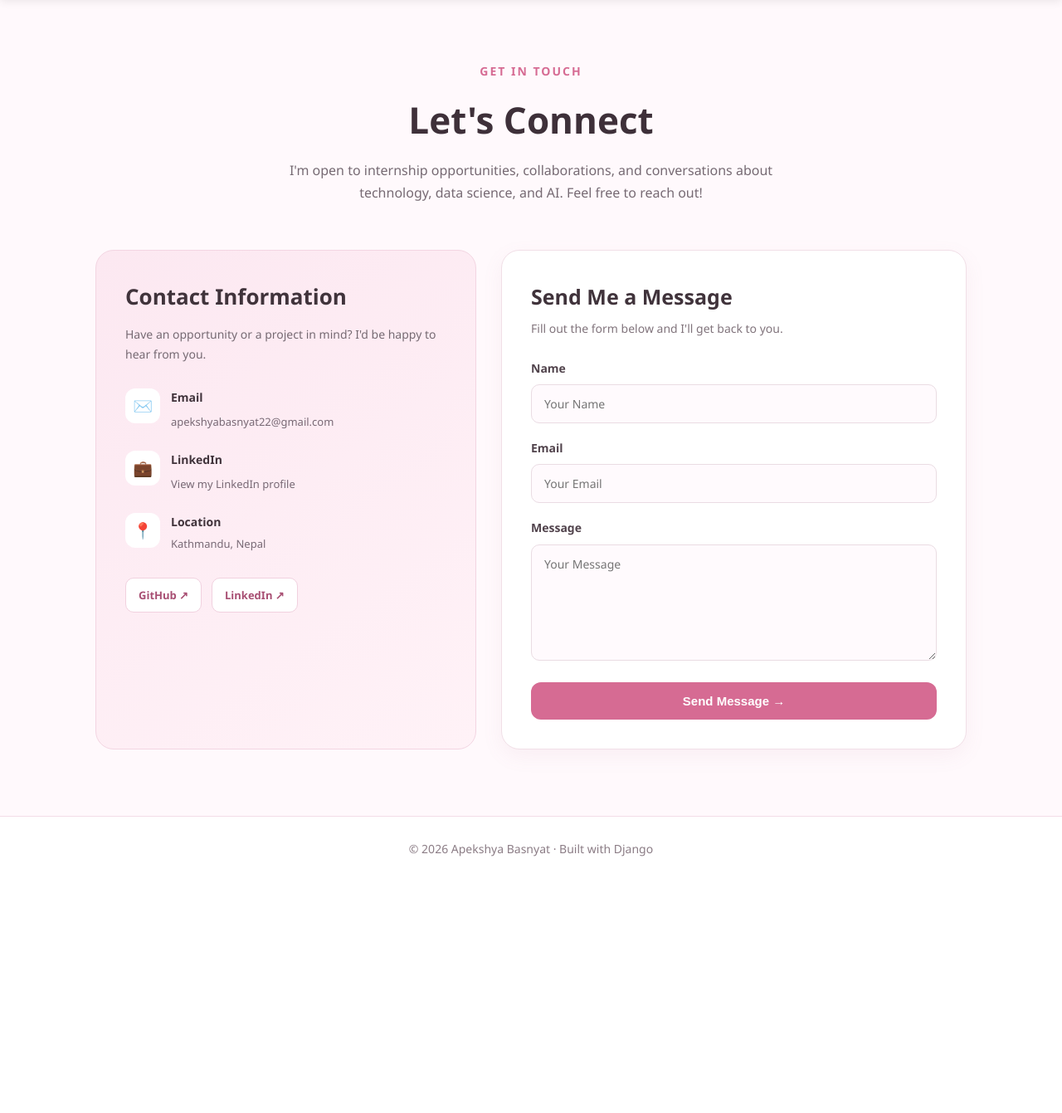
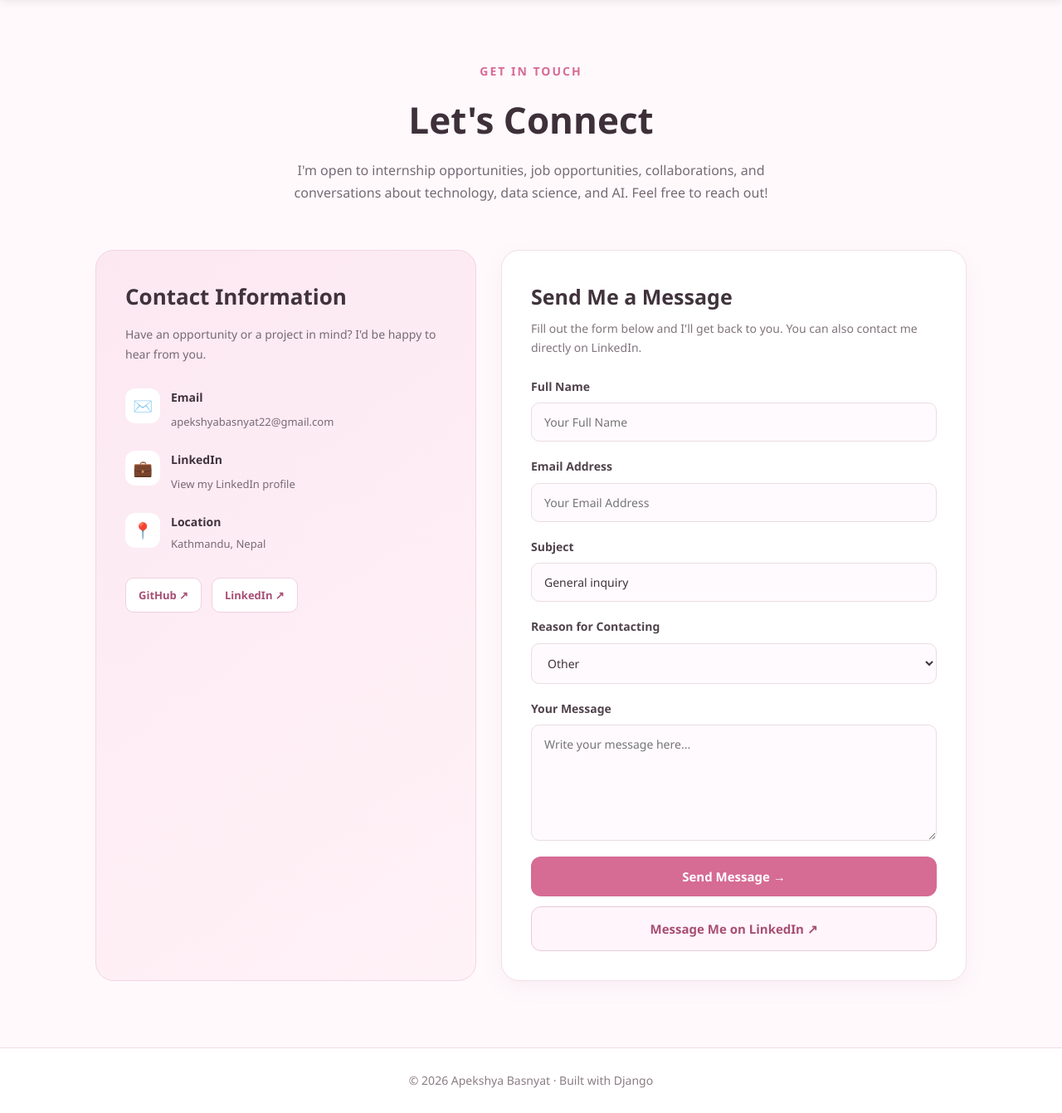
Before and after one commit to apekshyabasnyat22-design/Portfolio, a Django app: page /contact/ in a window 1280 px wide. Shown: the part 79-1420 px from the top of the page at 83% size. Before the commit the page ends 1111 px from the top, so only its background shows below. Run offline with Django 5.2, Linux system fonts and the light colour scheme.

Commit message:
Improve contact form and page design

```diff
--- a/portfolio/forms.py
+++ b/portfolio/forms.py
@@ -5,23 +5,45 @@ from .models import ContactMessage
 class ContactForm(forms.ModelForm):
     class Meta:
         model = ContactMessage
-        fields = ['name', 'email', 'message']
+        fields = [
+            'name',
+            'email',
+            'subject',
+            'reason',
+            'message',
+        ]
 
         widgets = {
-            'name': forms.TextInput(
-                attrs={
-                    'placeholder': 'Your Name'
-                }
-            ),
-            'email': forms.EmailInput(
-                attrs={
-                    'placeholder': 'Your Email'
-                }
-            ),
-            'message': forms.Textarea(
-                attrs={
-                    'placeholder': 'Your Message',
-                    'rows': 5
-                }
-            ),
+            'name': forms.TextInput(attrs={
+                'placeholder': 'Your Full Name',
+                'class': 'form-control',
+            }),
+
+            'email': forms.EmailInput(attrs={
+                'placeholder': 'Your Email Address',
+                'class': 'form-control',
+            }),
+
+            'subject': forms.TextInput(attrs={
+                'placeholder': 'What would you like to discuss?',
+                'class': 'form-control',
+            }),
+
+            'reason': forms.Select(attrs={
+                'class': 'form-control',
+            }),
+
+            'message': forms.Textarea(attrs={
+                'placeholder': 'Write your message here...',
+                'rows': 5,
+                'class': 'form-control',
+            }),
         }
+
+        labels = {
+            'name': 'Full Name',
+            'email': 'Email Address',
+            'subject': 'Subject',
+            'reason': 'Reason for Contacting',
+            'message': 'Your Message',
+        }
--- a/portfolio/templates/portfolio/contact.html
+++ b/portfolio/templates/portfolio/contact.html
@@ -1,6 +1,5 @@
 
 {% load static %}
-
 <!DOCTYPE html>
 <html lang="en">
 <head>
@@ -198,6 +197,7 @@
         .form-intro {
             color: #81747c;
             font-size: 14px;
+            line-height: 1.6;
             margin-bottom: 25px;
         }
 
@@ -214,7 +214,9 @@
         }
 
         .form-group input,
+        .form-group select,
         .form-group textarea {
+            display: block;
             width: 100%;
             padding: 13px 15px;
             border: 1px solid #eadce3;
@@ -228,9 +230,14 @@
         }
 
         .form-group input:focus,
+        .form-group select:focus,
         .form-group textarea:focus {
             border-color: #d66b93;
             box-shadow: 0 0 0 3px rgba(214, 107, 147, 0.12);
+        }
+
+        .form-group select {
+            cursor: pointer;
         }
 
         .form-group textarea {
@@ -238,21 +245,42 @@
             resize: vertical;
         }
 
-        .submit-btn {
+        .submit-btn,
+        .linkedin-message-btn {
+            display: block;
             width: 100%;
-            border: none;
             border-radius: 12px;
             padding: 14px 20px;
+            text-align: center;
+            font-family: inherit;
+            font-size: 15px;
+            font-weight: 600;
+            text-decoration: none;
+            transition: 0.3s;
+        }
+
+        .submit-btn {
+            border: none;
             background: #d66b93;
             color: white;
-            font-size: 15px;
-            font-weight: 600;
             cursor: pointer;
-            transition: 0.3s;
         }
 
         .submit-btn:hover {
             background: #c45d85;
+            transform: translateY(-2px);
+        }
+
+        .linkedin-message-btn {
+            margin-top: 12px;
+            border: 1px solid #e8cbd8;
+            background: #fff5fa;
+            color: #a84f73;
+        }
+
+        .linkedin-message-btn:hover {
+            background: #fce5f0;
+            color: #8e3d60;
             transform: translateY(-2px);
         }
 
@@ -337,9 +365,9 @@
         <div class="small-title">Get in Touch</div>
         <h1>Let's Connect</h1>
         <p>
-            I'm open to internship opportunities, collaborations,
-            and conversations about technology, data science, and AI.
-            Feel free to reach out!
+            I'm open to internship opportunities, job opportunities,
+            collaborations, and conversations about technology,
+            data science, and AI. Feel free to reach out!
         </p>
     </header>
 
@@ -366,8 +394,11 @@
                 <div class="info-icon">💼</div>
                 <div>
                     <h3>LinkedIn</h3>
-                    <a href="https://www.linkedin.com/in/apekshya-basnyat-053a812a6/"
-                       target="_blank" rel="noopener noreferrer">
+                    <a
+                        href="https://www.linkedin.com/in/apekshya-basnyat-053a812a6/"
+                        target="_blank"
+                        rel="noopener noreferrer"
+                    >
                         View my LinkedIn profile
                     </a>
                 </div>
@@ -382,12 +413,19 @@
             </div>
 
             <div class="social-links">
-                <a href="https://github.com/apekshyabasnyat22-design"
-                   target="_blank" rel="noopener noreferrer">
+                <a
+                    href="https://github.com/apekshyabasnyat22-design"
+                    target="_blank"
+                    rel="noopener noreferrer"
+                >
                     GitHub ↗
                 </a>
-                <a href="https://www.linkedin.com/in/apekshya-basnyat-053a812a6/"
-                   target="_blank" rel="noopener noreferrer">
+
+                <a
+                    href="https://www.linkedin.com/in/apekshya-basnyat-053a812a6/"
+                    target="_blank"
+                    rel="noopener noreferrer"
+                >
                     LinkedIn ↗
                 </a>
             </div>
@@ -397,6 +435,7 @@
             <h2>Send Me a Message</h2>
             <p class="form-intro">
                 Fill out the form below and I'll get back to you.
+                You can also contact me directly on LinkedIn.
             </p>
 
             <form method="POST">
@@ -416,6 +455,10 @@
 
                         {{ field }}
 
+                        {% if field.help_text %}
+                            <small>{{ field.help_text }}</small>
+                        {% endif %}
+
                         {% if field.errors %}
                             {{ field.errors }}
                         {% endif %}
@@ -425,6 +468,15 @@
                 <button type="submit" class="submit-btn">
                     Send Message →
                 </button>
+
+                <a
+                    href="https://www.linkedin.com/in/apekshya-basnyat-053a812a6/"
+                    target="_blank"
+                    rel="noopener noreferrer"
+                    class="linkedin-message-btn"
+                >
+                    Message Me on LinkedIn ↗
+                </a>
             </form>
         </section>
 
```
